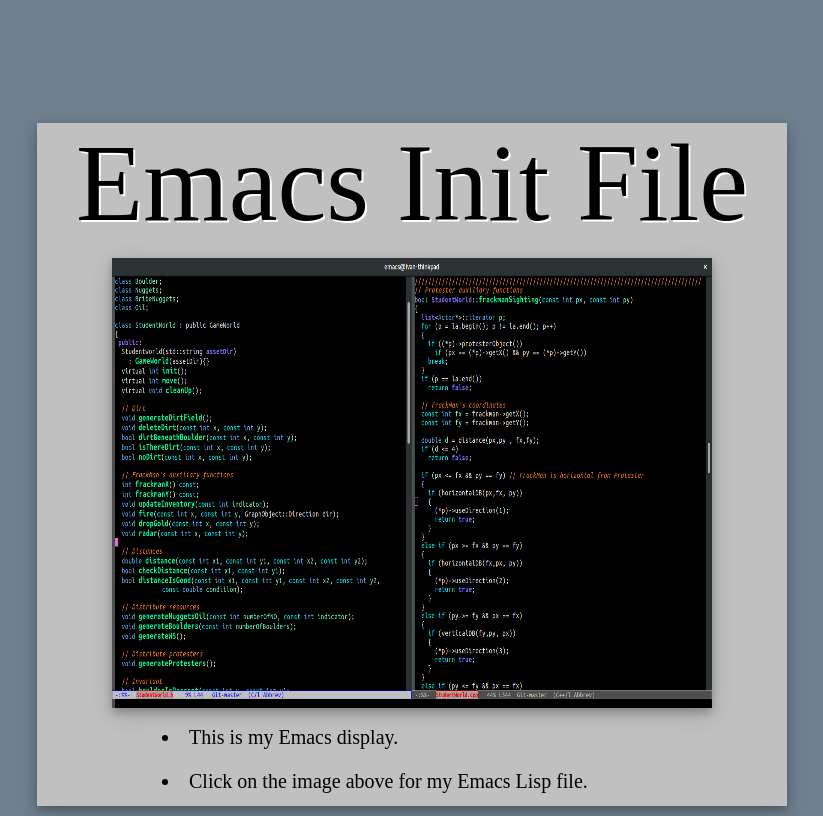
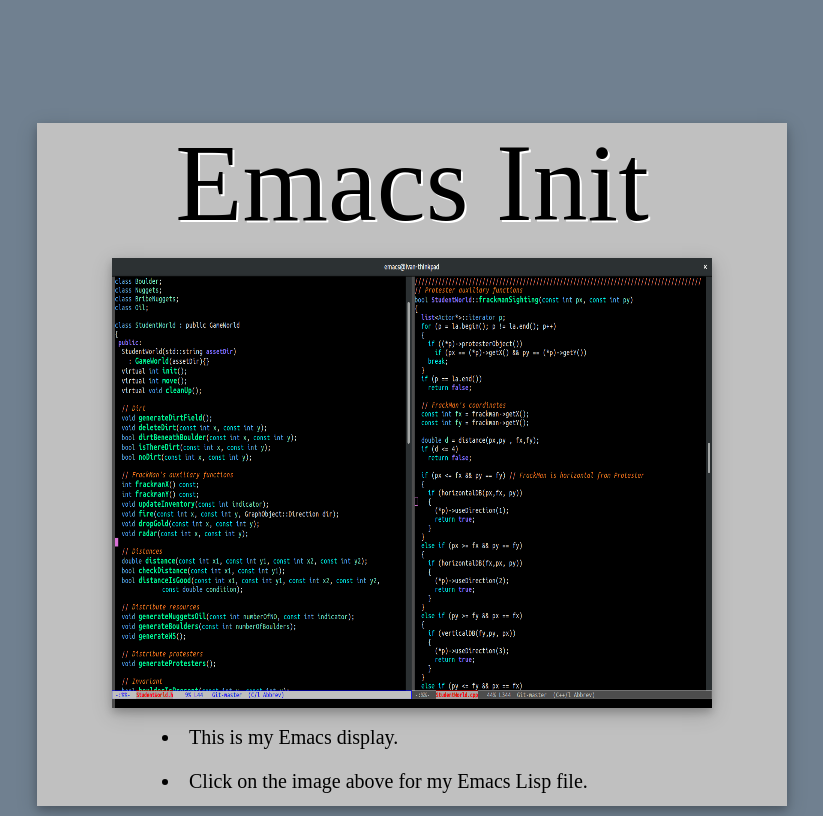
Before and after one commit to ivanmanan/Personal-Website, a React (Create React App) app: page / in a window 1280 px wide. Shown: the part 4140-4956 px from the top of the page, without its empty margins (228-1051 px from the left). Built offline with nearby package versions, Linux system fonts and the light colour scheme.

Commit message:
Another edit

```diff
--- a/src/App.jsx
+++ b/src/App.jsx
@@ -38,7 +38,7 @@
 		index: 2
 	    },
 	    {
-		title: "Emacs Init File",
+		title: "Emacs Init",
 		// Photo needs to have more clarity
 		photo: "/images/emacs_display.png",
 		link: "https://github.com/ivanmanan/emacs/blob/master/.emacs",
```
